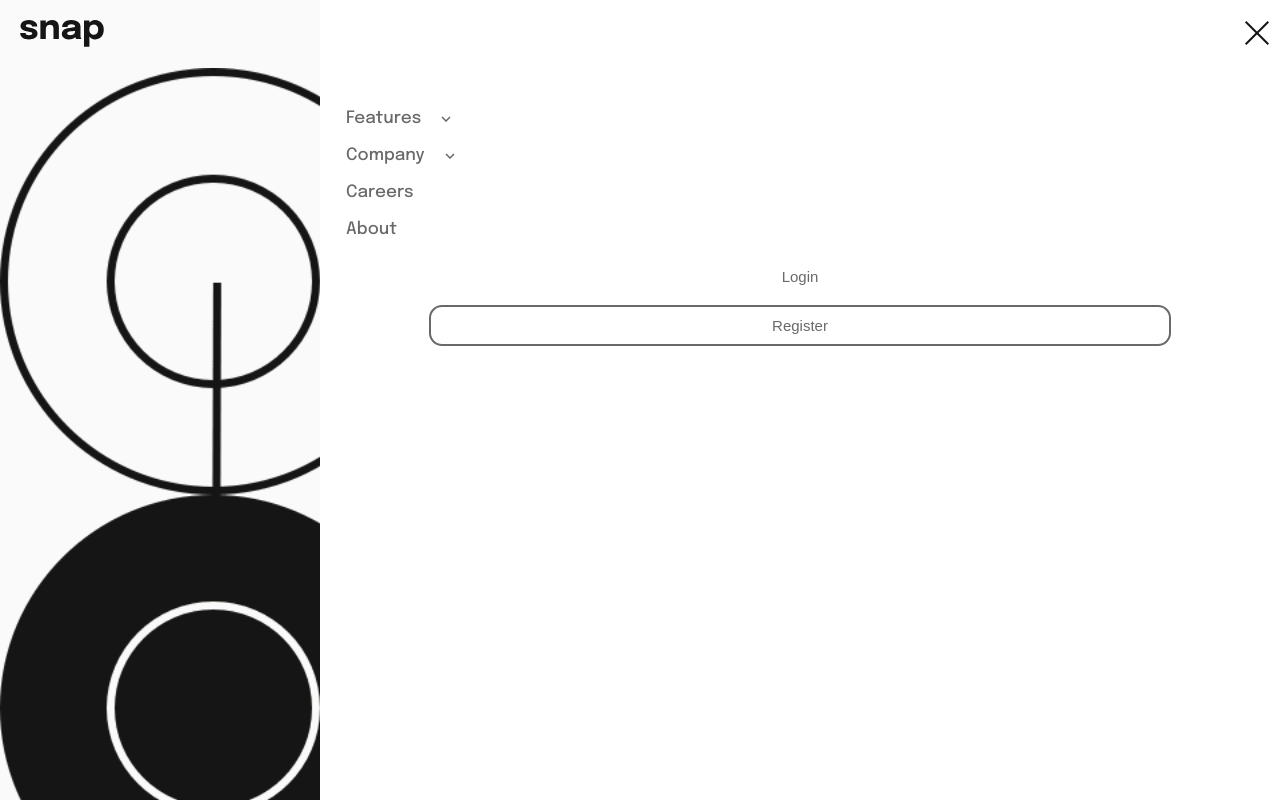
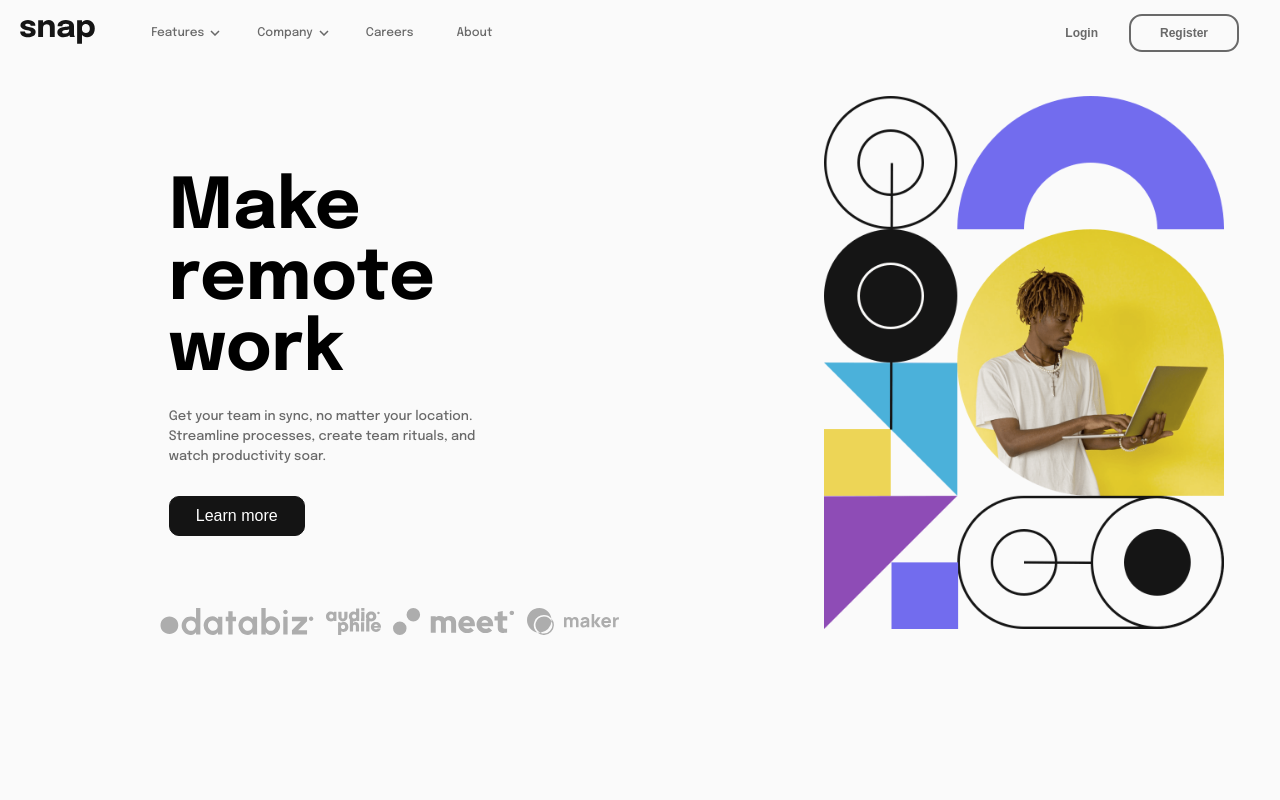
Before and after one commit to shivamkataria13/intro-section-with-dropdown-menu, a plain HTML site: page index.html in a window 1280 px wide. Shown: the top 800 px of the page. Drawn offline with Linux system fonts and the light colour scheme.

Commit message:
completed

```diff
--- a/index.html
+++ b/index.html
@@ -30,13 +30,11 @@
         <img src="logo.svg" alt="logo">
       </div>
 
-      <nav class="navbar open">
+      <nav class="navbar">
 
         <div>
           <button id="closemenu"><img src="icon-close-menu.svg" alt=""></button>
         </div>
-
-
 
         <ul class="nav-ul">
 
@@ -71,9 +69,13 @@
 
           <li>Careers</li>
           <li>About</li>
-          <button class="login" type="button">Login</button>
+
+
+          <div class="headerbuttons">
+            <button class="login" type="button">Login</button>
 
           <button class="register" type="button">Register</button>
+          </div>
         </ul>
 
 
--- a/script.js
+++ b/script.js
@@ -13,7 +13,7 @@ openmenu.addEventListener("click", () => {
 
 closemenu.addEventListener("click", () => {
     navbar.classList.remove("open")
-    ul.style.display = "none"
+    ul.style.display = "flex"
     closemenu.style.display = "none"
 } )
 
--- a/style.css
+++ b/style.css
@@ -68,9 +68,10 @@ button{
     transition: all .3s ease-in-out;
 }
 
-.navbar ul{
+.nav-ul{
     margin: 10rem 1.6rem 2rem;
 }
+
 
 .navbar ul li{
     padding: 1rem;
@@ -87,6 +88,38 @@ button{
     cursor: pointer;
 }
 
+.login{
+    color: hsl(0, 0%, 41%);
+    font-size: 1.5rem;
+    margin: 2rem auto ;
+    display: block;
+    background: transparent;
+    transition: all .3s ease;
+}
+
+.register{
+    color: hsl(0, 0%, 41%);
+    font-size: 1.5rem;
+    margin: 2rem auto ;
+    display: block;
+    border: .2rem solid;
+    border-radius: 1.3rem;
+    padding: 1rem;
+    width: 80%;
+    max-width: 20rem;
+    background: transparent;
+    transition: all .3s ease;
+}
+
+
+
+
+
+
+
+
+
+
 
 
 .features, .company{
@@ -101,11 +134,8 @@ button{
 .featuresmenu, .companymenu{
     height: max-content;
     width: max-content;
-    margin: auto;
+    margin: auto auto ;
     padding: 1rem;
-    /* background-color: rgb(255, 255, 255);
-    border-radius: .6rem;
-    box-shadow: .1rem .1rem 1rem .1rem rgba(0, 0, 0, 0.3); */
     transition: all .3s ease-in-out;
 }
 
@@ -133,7 +163,7 @@ button{
     transition: all .3s ease;
 }
 
-.navbar ul img{
+.company img, .features img{
     margin: auto 1rem;
     height: .6rem;
     width: auto;
@@ -143,28 +173,15 @@ button{
 .featuresmenu ul img{
     height: 1.6rem;
     width: auto;
+    margin: auto 1rem;
+    cursor: pointer;
 }
 
 
-.login{
-    color: hsl(0, 0%, 41%);
-    font-size: 1.5rem;
-    margin: 2rem auto ;
-    display: block;
-    background: transparent;
-}
 
-.register{
-    color: hsl(0, 0%, 41%);
-    font-size: 1.5rem;
-    margin: 2rem auto ;
-    display: block;
-    border: .2rem solid;
-    border-radius: 1.3rem;
-    padding: 1rem;
-    width: 80%;
-    background: transparent;
-}
+
+
+
 
 
 
@@ -178,6 +195,8 @@ button{
     background-color: rgb(255, 255, 255);
     z-index: 99999999;
 }
+
+
 
 
 
@@ -228,3 +247,170 @@ button{
     margin: 0rem .6rem 0;
     width: auto;
 }
+
+
+
+
+
+@media (min-width: 1000px) {
+    #openmenu, #closemenu{
+        display: none;
+    }
+
+    .header{
+        display: flex;
+        position: relative;
+        justify-content: start;
+    }
+
+    .navbar{
+        display: flex;
+        position: relative;
+        margin: 1rem;
+        opacity: 1;
+        z-index: 9999999;
+        transition: all .3s ease-in-out;
+        width: 100%;
+    }
+
+    .nav-ul, .nav-ul ul{
+        display: flex;
+        gap: 3.1rem;
+        margin: 0 0 0 2rem;
+        width: 100%;
+        align-items: center;
+        justify-content: flex-start;
+    }
+
+    .navbar ul li{
+        padding: .6rem;
+        font-size: 1.2rem;
+    }
+
+
+
+
+    .company img, .features img{
+        margin: auto 0;
+    }
+
+    .featuresmenu ul,.companymenu ul{
+        display: block;
+        margin: 0;
+    }
+
+    .featuresmenu, .companymenu{
+        position: absolute;
+        margin: 0;
+        background-color: rgb(255, 255, 255);
+        border-radius: .6rem;
+        box-shadow: .1rem .1rem 1rem .1rem rgba(0, 0, 0, 0.3);
+    }
+
+    .featuresmenu{
+        left: -1rem;
+        top: 100%;
+    }
+
+    .companymenu{
+        left: 14rem;
+        top: 100%;
+    }
+
+
+
+    .headerbuttons{
+        margin-left: auto;
+        margin-right: 3.1rem;
+        justify-content: flex-end;
+        float: right;
+        display: flex;
+        gap: 3.1rem;
+    }
+
+    .login, .register{
+        font-size: 1.2rem;
+        margin: 0;
+        font-weight: 700;
+    }
+
+    .register{
+        width: 11rem;
+    }
+
+
+
+
+
+
+
+
+
+
+
+
+    .maincontainer{
+        display: grid;
+        grid-template-columns: 1.5fr 1fr;
+    }
+
+    .text{
+        grid-column-start: 1;
+        grid-row-end: 1;
+        padding: 10% 2%;
+        text-align: left;
+        display: grid;
+        align-items: center;
+        justify-content: center;
+    }
+
+    .text h1{
+        font-size: 7rem;
+        padding: 0 20%;
+    }
+
+    .text p{
+        margin: 3% 36% 0 20%;
+    }
+
+    .text .learnmore{
+        margin: 4% 20% 0;
+    }
+
+    .text .learnmore button{
+        padding: 1rem 2.6rem;
+    }
+
+    .text .imgs{
+        text-align: center;
+        margin: 10% 16% 0 18%;
+    }
+
+    .imgs{
+        margin: 10% 20% 0;
+    }
+
+    .imgs img{
+        height: 2.7rem;
+        float: left;
+    }
+
+
+
+    .img{
+        grid-column-start: 2;
+        text-align: center;
+        margin-top: 3.1rem;
+    }
+
+    .img img{
+        height: auto;
+        width: 40rem;
+    }
+
+
+
+
+
+
+}
```
